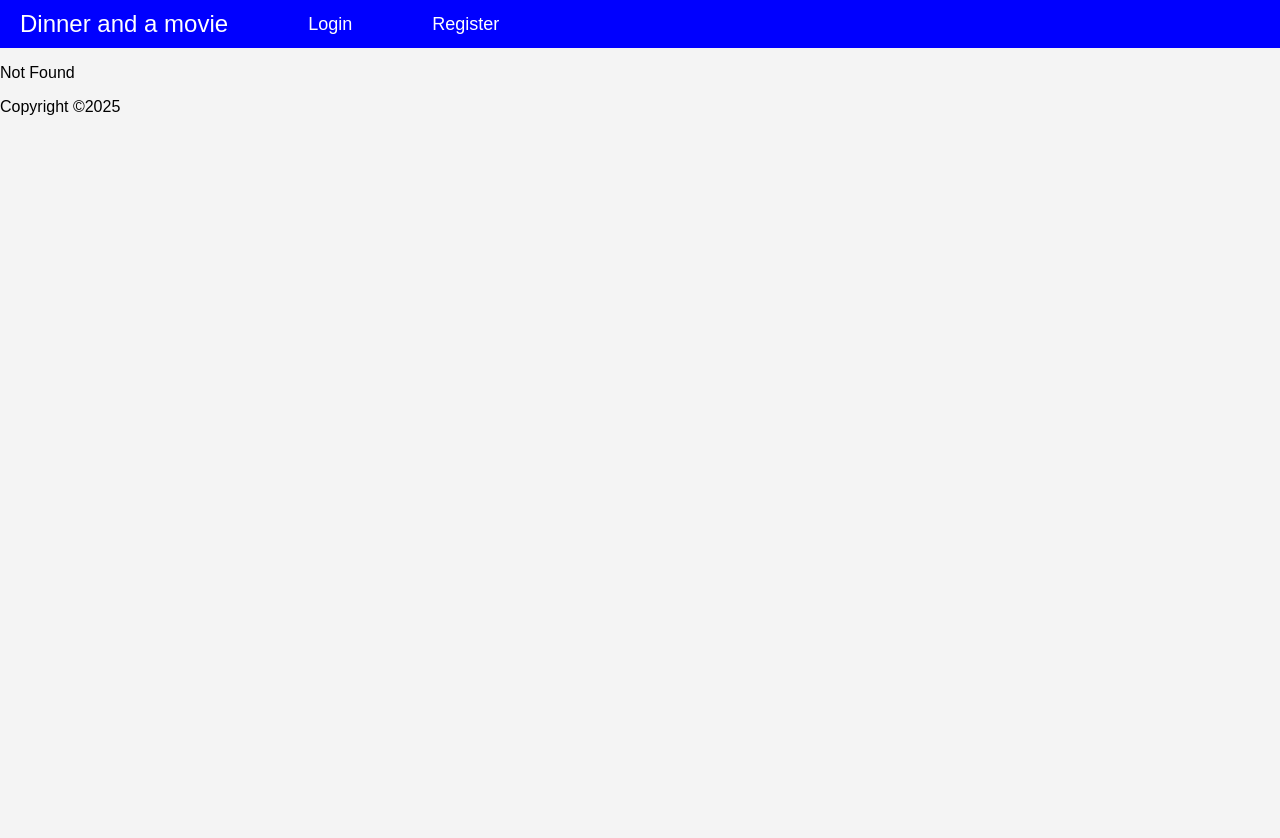
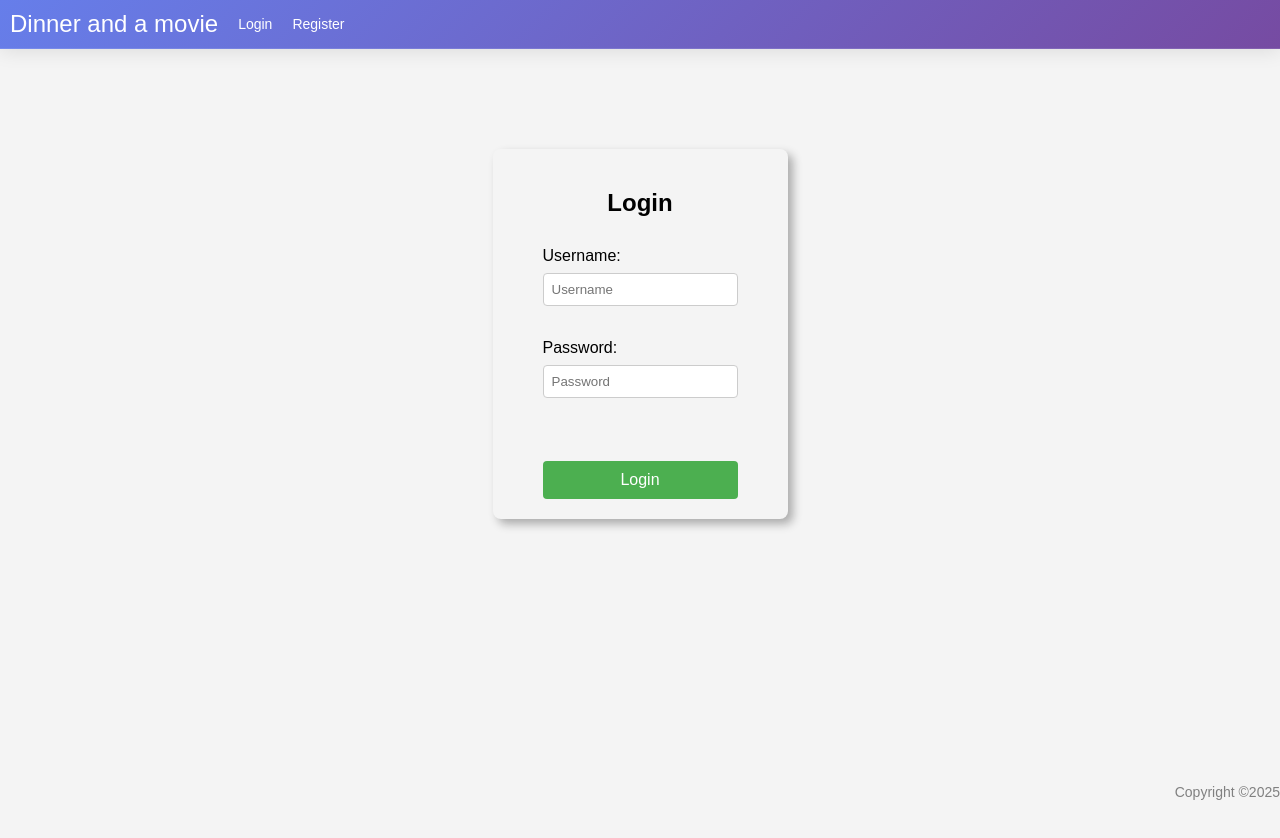
Before and after one commit to guidonuix/movie-showings, a React (Vite) app: page /waiterslogin in a window 1280 px wide. Before the commit this address had no page. Shown: the top 838 px of the page. Before the commit the page ends 800 px from the top, so only its background shows below. Built offline with nearby package versions, Linux system fonts and the light colour scheme.

Commit message:
- add WaitersHome, WaitersLogin

```diff
--- a/src/components/MoviesHome.css
+++ b/src/components/MoviesHome.css
@@ -1,4 +1,4 @@
-.movies-home {
+.waiters-home {
   padding: 20px;
 }
 
--- a/src/components/Register.css
+++ b/src/components/Register.css
@@ -8,6 +8,13 @@
   display: flex;
   flex-direction: column;
   gap: 10px;
+  box-shadow: 5px 5px 10px rgba(0, 0, 0, 0.3); /* h-offset, v-offset, blur, color */
+  border-radius: 8px; /* Shadow will follow the rounded corners */
+  padding:20px 50px;
+  margin-top:100px;
+}
+.form h2{
+  text-align: center;
 }
 .back-button {
   margin-top: 20px;
--- /dev/null
+++ b/src/components/WaitersHome.css
@@ -0,0 +1,13 @@
+.waiters-home {
+    padding: 20px;
+  }
+
+  .waiters-container{
+    width:500px;
+    margin:0px auto;
+  }
+
+.login-button{
+  padding:5px;
+  background:transparent;
+}
--- /dev/null
+++ b/src/components/WaitersHome.tsx
@@ -0,0 +1,47 @@
+//import { useEffect } from "react";
+//import { useMoviesStore } from "../store/movieStore";
+//import DatePicker from "./DatePicker";
+//import MovieCard from "./MovieCard";
+import "./WaitersHome.css";
+import { useQuery } from "@tanstack/react-query";
+import type { MovieType } from "../types/types";
+import useAuth from "../hooks/useAuth";
+import { Link } from "@tanstack/react-router";
+export default function MoviesHome() {
+  const { isPending, error, data } = useQuery<MovieType[]>({
+    queryKey: ["films"],
+    queryFn: () =>
+      fetch(`${import.meta.env.VITE_DATABASE_ROOT_URL}/films`).then((res) =>
+        res.json()
+      ),
+  });
+
+  const { user, isAuthenticated } = useAuth();
+
+  if (isPending) return <div>Loading...</div>;
+  if (error) return <div>Error loading movies</div>;
+
+  return (
+    <div className="waiters-home">
+      <div className="waiters-container">
+        <header>Dinner and a Movie</header>
+        <h3>Server's site</h3>
+        {isAuthenticated ? (
+          <div className="waiter-authenticated">
+            <div className="welcome">Welcome {user?.first}</div>
+          </div>
+        ) : (
+          <div className="waiter-unauthenticated">
+            <div className="welcome">
+              Welcome, you are not logged in. Click
+              <Link className="login-button" to="/waiterslogin">
+                here
+              </Link>
+              to log in.
+            </div>
+          </div>
+        )}
+      </div>
+    </div>
+  );
+}
--- /dev/null
+++ b/src/components/WaitersLogin.css
@@ -0,0 +1,8 @@
+.error-container{
+    height:20px;
+}
+
+.error-container > .error{
+    color:red;
+    font-size:12px;
+}
--- /dev/null
+++ b/src/components/WaitersLogin.tsx
@@ -0,0 +1,70 @@
+import { useRef, useState } from "react";
+import "./Register.css";
+import "./WaitersLogin.css";
+import useAuth from "../hooks/useAuth";
+import { useNavigate } from "@tanstack/react-router";
+import "./Form.css";
+
+const WaitersLogin = () => {
+  const { login } = useAuth();
+  const [error, setError] = useState<string>("");
+  const usernameRef = useRef<HTMLInputElement>(null);
+  const passwordRef = useRef<HTMLInputElement>(null);
+  const navigate = useNavigate();
+
+  const handleSubmit = async (e: React.FormEvent) => {
+    e.preventDefault();
+    const username = usernameRef.current?.value || "";
+    const password = passwordRef.current?.value || "";
+
+    if (username && password) {
+      // login(username, password).then(() => {
+      //     navigate({ to: "/" });
+      //   });
+      const user = await login(username, password);
+      if (user && user.isServer) {
+        navigate({ to: "/" });
+      } else {
+        setError("Invalid credentials");
+        //alert("Invalid credentials");
+      }
+    }
+  };
+
+  return (
+    <>
+      {/* <div className="back-button" onClick={() => history.go(-1)}>
+        &lt; Back
+      </div> */}
+      <div className="container">
+        <form className="form" onSubmit={handleSubmit}>
+          <h2>Login</h2>
+          <div className="form-group">
+            <label htmlFor="username">Username:</label>
+            <input
+              ref={usernameRef}
+              type="text"
+              name="username"
+              placeholder="Username"
+            />
+          </div>
+          <div className="form-group">
+            <label htmlFor="password">Password:</label>
+            <input
+              ref={passwordRef}
+              type="password"
+              name="password"
+              placeholder="Password"
+            />
+          </div>
+          <div className="error-container">
+            {error && <span className="error">{error}</span>}
+          </div>
+          <button type="submit">Login</button>
+        </form>
+      </div>
+    </>
+  );
+};
+
+export default WaitersLogin;
--- a/src/hooks/useAuth.ts
+++ b/src/hooks/useAuth.ts
@@ -13,7 +13,7 @@ function useAuth() {
 
   const login = async (username: string, password: string) => {
     if (!user) {
-      await fetch(`${import.meta.env.VITE_DATABASE_ROOT_URL}/login`, {
+      return await fetch(`${import.meta.env.VITE_DATABASE_ROOT_URL}/login`, {
         method: "POST",
         headers: {
           "Content-Type": "application/json",
@@ -23,8 +23,11 @@ function useAuth() {
         .then((response) => response.json())
         .then((data) => {
           setUser(data);
+          return data;
         });
     }
+
+    return user;
   };
 
   const logout = () => {
--- a/src/index.css
+++ b/src/index.css
@@ -7,11 +7,19 @@ body {
   background-color: #f4f4f4;
 }
 
+footer{
+  color:gray;
+  font-size:14px;
+  position: fixed;
+  bottom: 0px;
+  right: 0px;
+}
+
 .logo{
   cursor: pointer;
 }
 
-.nav {
+/* .nav {
   display: flex;
   text-align: center;
   align-items: center;
@@ -20,26 +28,43 @@ body {
   padding: 10px 20px;
   background-color: blue;
   color: white;
+} */
+
+.nav {
+  display: flex;
+  text-align: center;
+  align-items: center;
+  gap: 20px;
+  font-size: 24px;
+  padding: 10px 10px;
+  background: linear-gradient(135deg, #667eea 0%, #764ba2 100%);
+  color: white;
+  box-shadow: 0 2px 20px rgba(0, 0, 0, 0.1);
+  backdrop-filter: blur(10px);
+  border-bottom: 1px solid rgba(255, 255, 255, 0.1);
+}
+
+.nav-item{
+  font-size: 14px;
+  text-decoration: none;
+  color: white;
 }
 
 .login {
-  align-items: center;
+  align-items: bottom;
   display: flex;
-  font-size: 18px;
   cursor: pointer;
-  color: white;
-  text-decoration: none;
 }
 
 .register {
   text-decoration: none;
   color: white;
-  font-size: 18px;
+  font-size: 14px;
 }
 
 .logout {
   text-decoration: none;
   color: white;
-  font-size: 18px;
+  font-size: 14px;
   cursor: pointer;
 }
--- a/src/routeTree.gen.ts
+++ b/src/routeTree.gen.ts
@@ -9,12 +9,18 @@
 // Additionally, you should also exclude this file from your linter and/or formatter to prevent it from being checked or modified.
 
 import { Route as rootRouteImport } from './routes/__root'
+import { Route as WaitersloginRouteImport } from './routes/waiterslogin'
 import { Route as RegisterRouteImport } from './routes/register'
 import { Route as LoginRouteImport } from './routes/login'
 import { Route as IndexRouteImport } from './routes/index'
 import { Route as PickSeatsShowingIdRouteImport } from './routes/pick-seats/$showingId'
 import { Route as MovieMovieIdRouteImport } from './routes/movie/$movieId'
 
+const WaitersloginRoute = WaitersloginRouteImport.update({
+  id: '/waiterslogin',
+  path: '/waiterslogin',
+  getParentRoute: () => rootRouteImport,
+} as any)
 const RegisterRoute = RegisterRouteImport.update({
   id: '/register',
   path: '/register',
@@ -45,6 +51,7 @@ export interface FileRoutesByFullPath {
   '/': typeof IndexRoute
   '/login': typeof LoginRoute
   '/register': typeof RegisterRoute
+  '/waiterslogin': typeof WaitersloginRoute
   '/movie/$movieId': typeof MovieMovieIdRoute
   '/pick-seats/$showingId': typeof PickSeatsShowingIdRoute
 }
@@ -52,6 +59,7 @@ export interface FileRoutesByTo {
   '/': typeof IndexRoute
   '/login': typeof LoginRoute
   '/register': typeof RegisterRoute
+  '/waiterslogin': typeof WaitersloginRoute
   '/movie/$movieId': typeof MovieMovieIdRoute
   '/pick-seats/$showingId': typeof PickSeatsShowingIdRoute
 }
@@ -60,6 +68,7 @@ export interface FileRoutesById {
   '/': typeof IndexRoute
   '/login': typeof LoginRoute
   '/register': typeof RegisterRoute
+  '/waiterslogin': typeof WaitersloginRoute
   '/movie/$movieId': typeof MovieMovieIdRoute
   '/pick-seats/$showingId': typeof PickSeatsShowingIdRoute
 }
@@ -69,6 +78,7 @@ export interface FileRouteTypes {
     | '/'
     | '/login'
     | '/register'
+    | '/waiterslogin'
     | '/movie/$movieId'
     | '/pick-seats/$showingId'
   fileRoutesByTo: FileRoutesByTo
@@ -76,6 +86,7 @@ export interface FileRouteTypes {
     | '/'
     | '/login'
     | '/register'
+    | '/waiterslogin'
     | '/movie/$movieId'
     | '/pick-seats/$showingId'
   id:
@@ -83,6 +94,7 @@ export interface FileRouteTypes {
     | '/'
     | '/login'
     | '/register'
+    | '/waiterslogin'
     | '/movie/$movieId'
     | '/pick-seats/$showingId'
   fileRoutesById: FileRoutesById
@@ -91,12 +103,20 @@ export interface RootRouteChildren {
   IndexRoute: typeof IndexRoute
   LoginRoute: typeof LoginRoute
   RegisterRoute: typeof RegisterRoute
+  WaitersloginRoute: typeof WaitersloginRoute
   MovieMovieIdRoute: typeof MovieMovieIdRoute
   PickSeatsShowingIdRoute: typeof PickSeatsShowingIdRoute
 }
 
 declare module '@tanstack/react-router' {
   interface FileRoutesByPath {
+    '/waiterslogin': {
+      id: '/waiterslogin'
+      path: '/waiterslogin'
+      fullPath: '/waiterslogin'
+      preLoaderRoute: typeof WaitersloginRouteImport
+      parentRoute: typeof rootRouteImport
+    }
     '/register': {
       id: '/register'
       path: '/register'
@@ -139,6 +159,7 @@ const rootRouteChildren: RootRouteChildren = {
   IndexRoute: IndexRoute,
   LoginRoute: LoginRoute,
   RegisterRoute: RegisterRoute,
+  WaitersloginRoute: WaitersloginRoute,
   MovieMovieIdRoute: MovieMovieIdRoute,
   PickSeatsShowingIdRoute: PickSeatsShowingIdRoute,
 }
--- a/src/routes/__root.tsx
+++ b/src/routes/__root.tsx
@@ -10,24 +10,35 @@ const queryClient = new QueryClient();
 
 const RootLayout = () => {
   const navigate = useNavigate();
-  const { isAuthenticated, logout } = useAuth();
+  const { user, isAuthenticated, logout } = useAuth();
   return (
     <>
       <QueryClientProvider client={queryClient}>
         <header>
           <nav className="nav">
-            <div className="logo" onClick={() => navigate({ to: "/" })}>Dinner and a movie</div>
+            <div className="logo" onClick={() => navigate({ to: "/" })}>
+              Dinner and a movie
+            </div>
 
             {isAuthenticated ? (
-              <div className="logout" onClick={() => logout()}>
-                Logout
-              </div>
+              <>
+                <Link className="nav-item orders" to="/">
+                  Orders
+                </Link>
+                <Link className="nav-item areas" to="/">
+                  Areas
+                </Link>
+                <div className="nav-item logout" onClick={() => logout()}>
+                  Logout
+                </div>
+                <div className="nav-item">Hello, {user?.first}!</div>
+              </>
             ) : (
               <>
-                <Link className="login" to="/login">
+                <Link className="nav-item login" to="/login">
                   Login
                 </Link>
-                <Link className="register" to="/register">
+                <Link className="nav-item register" to="/register">
                   Register
                 </Link>
               </>
--- a/src/routes/index.tsx
+++ b/src/routes/index.tsx
@@ -1,11 +1,13 @@
 import { createFileRoute } from "@tanstack/react-router";
 import MoviesHome from "../components/MoviesHome";
+import WaitersHome from "../components/WaitersHome";
 import "../index.css";
 
 const Index = () => {
   return (
     <>
-      <MoviesHome />
+      <WaitersHome />
+      {/* <MoviesHome /> */}
     </>
   );
 };
--- /dev/null
+++ b/src/routes/waiterslogin.tsx
@@ -0,0 +1,6 @@
+import { createFileRoute } from "@tanstack/react-router";
+import WaitersLogin from "../components/WaitersLogin";
+
+export const Route = createFileRoute("/waiterslogin")({
+  component: WaitersLogin,
+});
```
